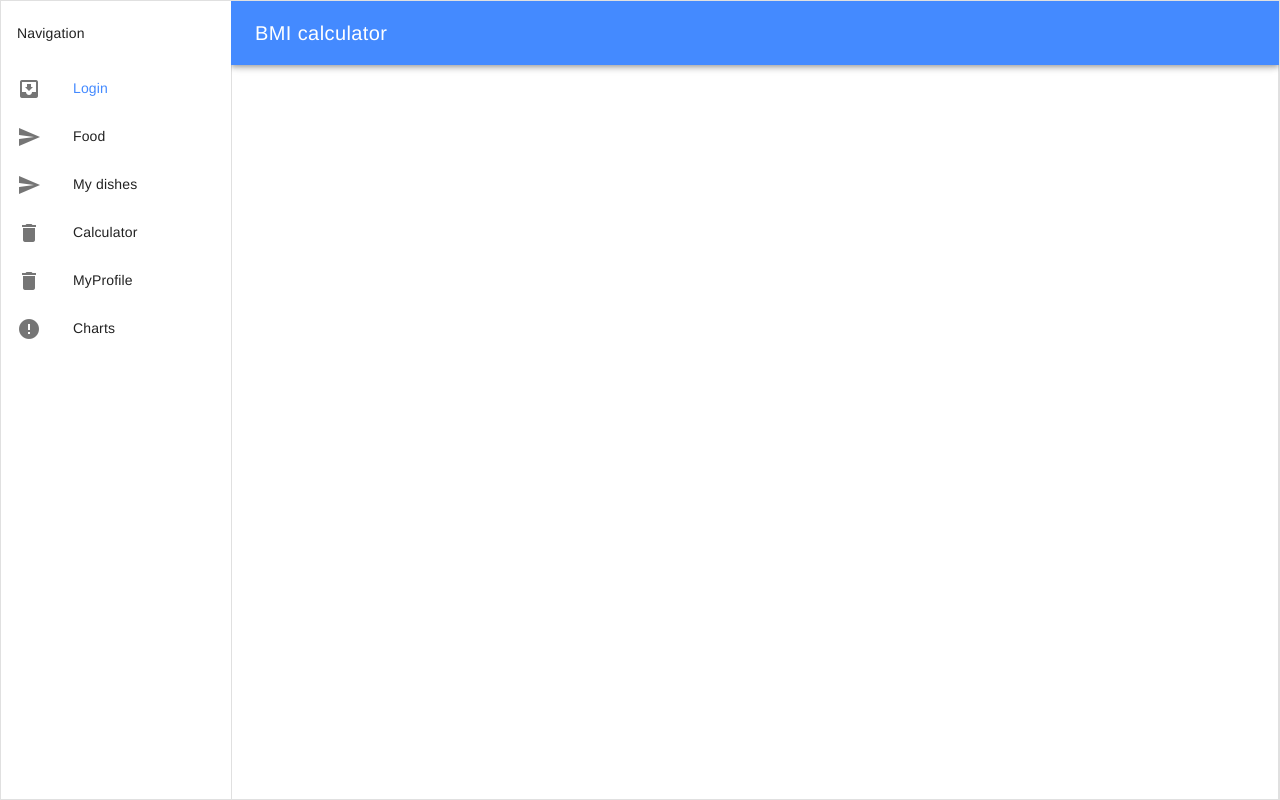
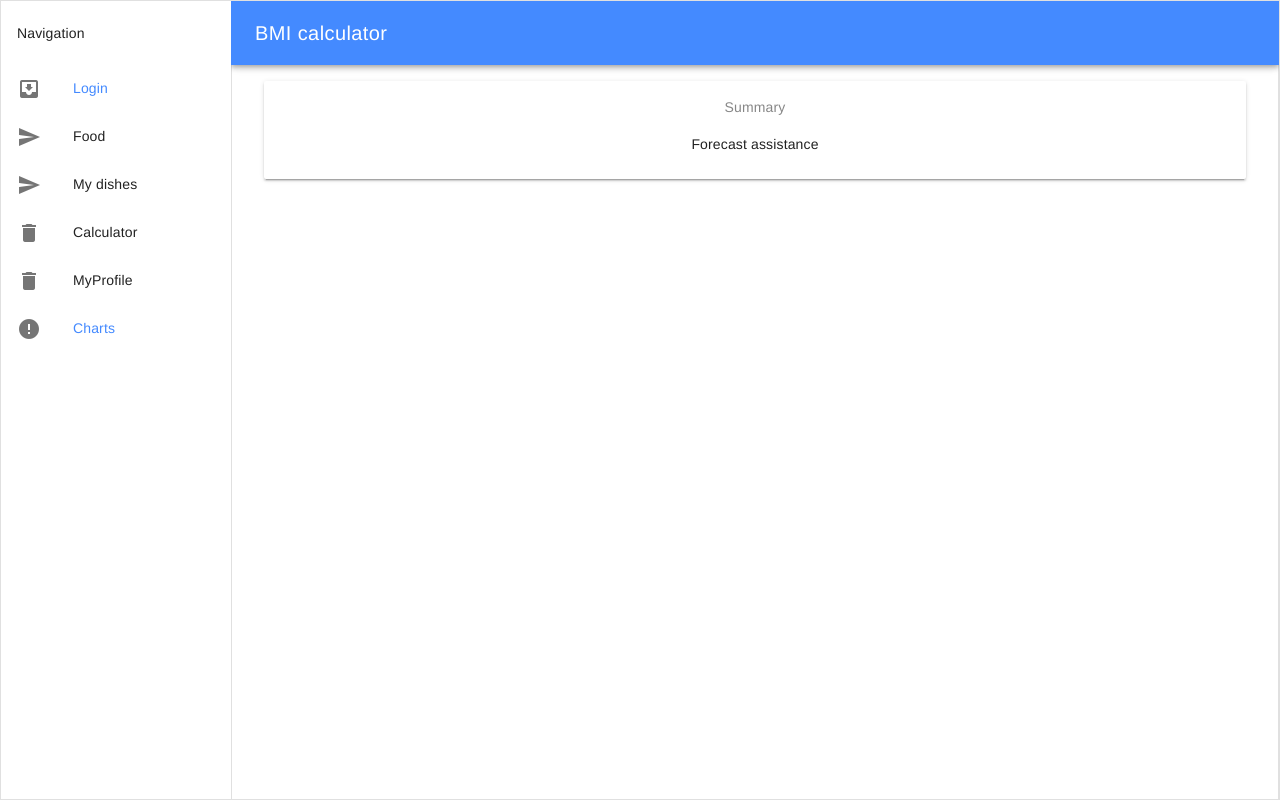
Before and after one commit to Avogardo/bmi-calculator, a Vue app in the folder client/: page /charts in a window 1280 px wide. Built offline with nearby package versions, Linux system fonts and the light colour scheme; no server answers.

Commit message:
Add charts component with route

```diff
--- /dev/null
+++ b/client/src/components/Charts.vue
@@ -0,0 +1,47 @@
+<template>
+  <div class="posts">
+    <md-card>
+      <md-card-header>
+        <div class="md-subhead">Summary</div>
+      </md-card-header>
+
+      <md-card-content>
+        Forecast assistance
+      </md-card-content>
+
+    </md-card>
+  </div>
+</template>
+
+<style lang="scss" scoped>
+
+</style>
+
+<script>
+  import CalculatorService from '@/services/CalculatorService';
+
+  export default {
+    name: 'Charts',
+    data() {
+      return {
+        user: {
+          age: 0,
+          gender: '',
+          height: 0,
+          weight: 0,
+          neededDailyCal: 0,
+        },
+      };
+    },
+    mounted() {
+      this.getUser();
+    },
+    methods: {
+      async getUser() {
+        const user = await CalculatorService.fetchUser();
+        this.user = user.data.user;
+        console.log(this.user);
+      },
+    },
+  }
+</script>
--- a/client/src/components/MainLayout.vue
+++ b/client/src/components/MainLayout.vue
@@ -46,10 +46,12 @@
             </md-list-item>
           </router-link>
 
-          <md-list-item>
-            <md-icon>error</md-icon>
-            <span class="md-list-item-text">Charts</span>
-          </md-list-item>
+          <router-link v-bind:to="{ name: 'Charts' }">
+            <md-list-item>
+              <md-icon>error</md-icon>
+              <span class="md-list-item-text">Charts</span>
+            </md-list-item>
+          </router-link>
         </md-list>
       </md-app-drawer>
 
--- a/client/src/router/index.js
+++ b/client/src/router/index.js
@@ -5,6 +5,7 @@ import Food from '@/components/Food';
 import Dishes from '@/components/Dishes';
 import Calculator from '@/components/Calculator';
 import MyProfile from '@/components/MyProfile';
+import Charts from '@/components/Charts';
 
 Vue.use(Router);
 
@@ -31,6 +32,10 @@ export default new Router({
       path: '/my-profile',
       name: 'MyProfile',
       component: MyProfile,
+    }, {
+      path: '/charts',
+      name: 'Charts',
+      component: Charts,
     },
   ],
 });
```
